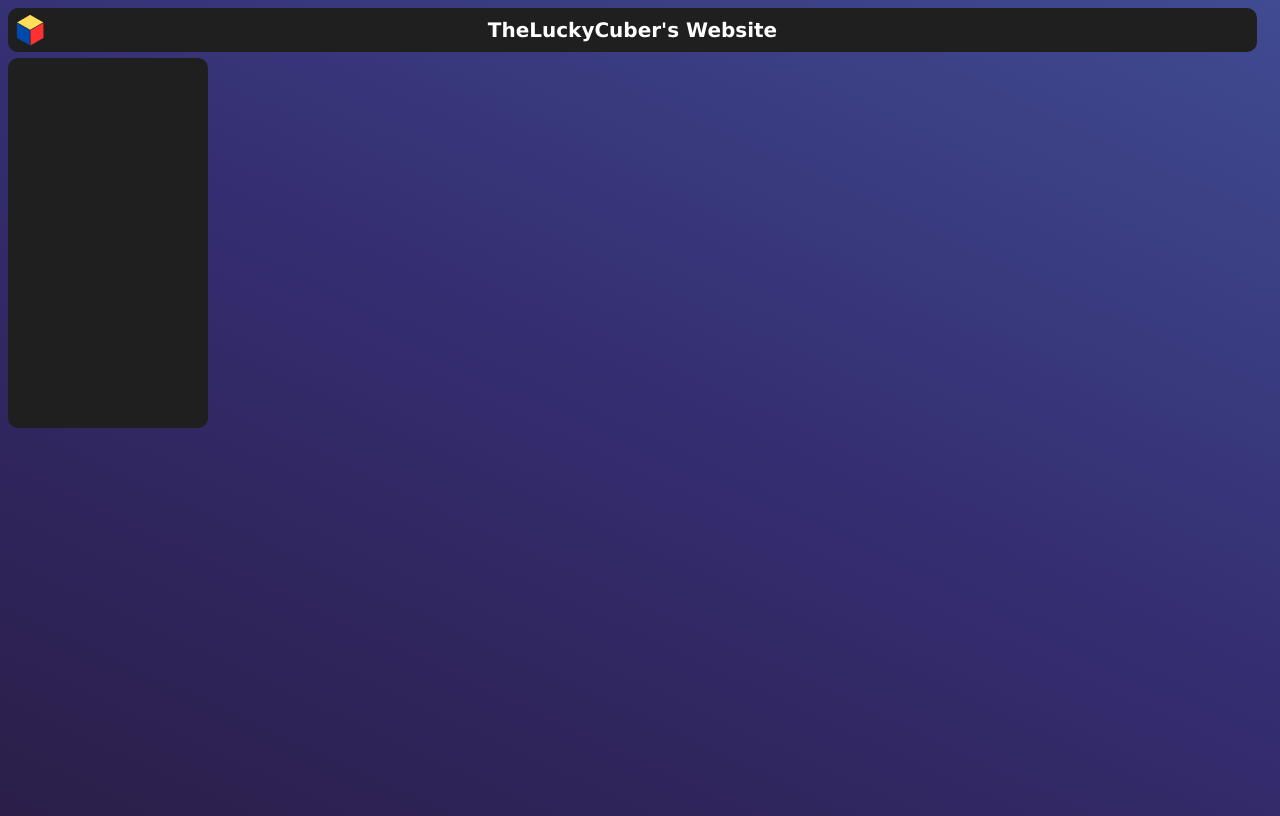
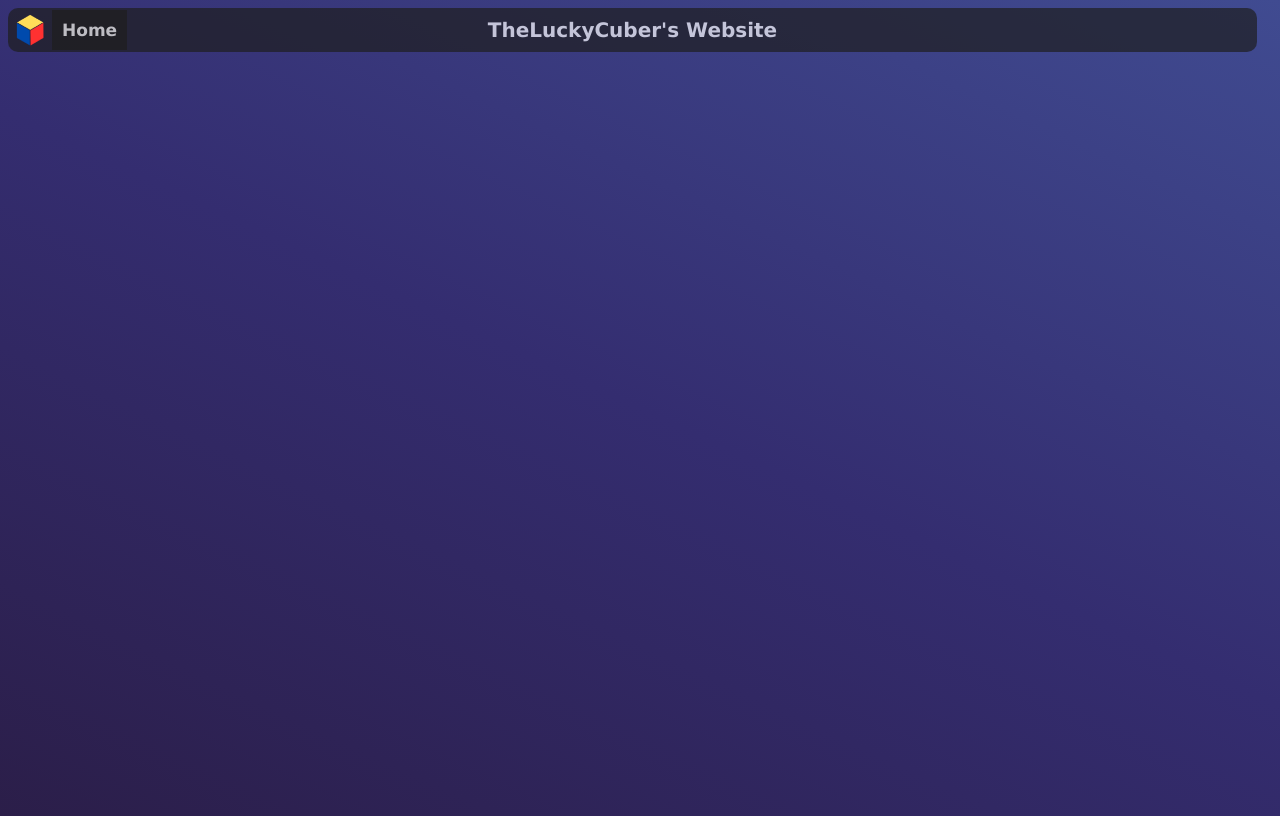
Before and after one commit to Donkasem55/Donkasem55.github.io, a website: page index.html in a window 1280 px wide. Drawn offline with Linux system fonts and the light colour scheme.

Commit message:
Another update

```diff
--- a/index.css
+++ b/index.css
@@ -21,7 +21,8 @@ body {
     padding-top: 10px;
     padding-bottom: 10px;
     overflow: hidden;
-    border-radius: 10px
+    border-radius: 10px;
+    opacity: 0.7;
 }
 
 .headText {
@@ -41,8 +42,10 @@ body {
     padding-top: 10px;
     padding-bottom: 10px;
     overflow: hidden;
-    border-radius: 10px
+    border-radius: 10px;
+    opacity: 0.7;
 }
+
 .findButton {
     position: fixed;
     width: 44px;
@@ -66,3 +69,28 @@ body {
 .home {
     padding-top: 40px;
 }
+
+.nav {
+    position: fixed;
+    width: 50px;
+    height: 25px;
+    margin-top: 12px;
+    margin-left: 44px;
+}
+
+.nav a {
+    color: white;
+    font-size: 17px;
+    background-color: #1f1f1f;
+    font-family: Verdana, ui-rounded;
+    padding: 10px;
+    overflow: hidden;
+    width: 100%;
+    height: 100%;
+    text-decoration: none;
+    opacity: 0.7;
+}
+
+.active {
+
+}
--- a/index.html
+++ b/index.html
@@ -12,8 +12,12 @@
                 TheLuckyCuber's Website
             </h1>
         </div>
-        <button class="findButton"><img class="findImage" src="icon.png" alt=""></button>
+        <button class="findButton" onclick="toggleVisibility()"><img class="findImage" src="icon.png" alt=""></button>
         <div class="find"></div>
+        <div class="nav">
+            <a href="index.html" class="active"><b>Home</b></a>
+        </div>
         <div class="home"></div>
+        <script>toggleVisibility()</script>
     </body>
 </html>
--- a/index.js
+++ b/index.js
@@ -1,5 +1,5 @@
 function toggleVisibility() {
-    const x = document.getElementById("find");
+    const x = document.querySelector(".find");
     if (x.style.display === "none") {
         x.style.display = "block";
     } else {
```
